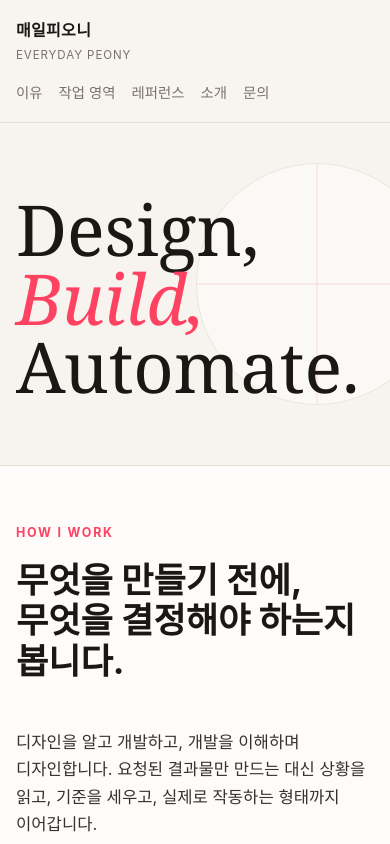
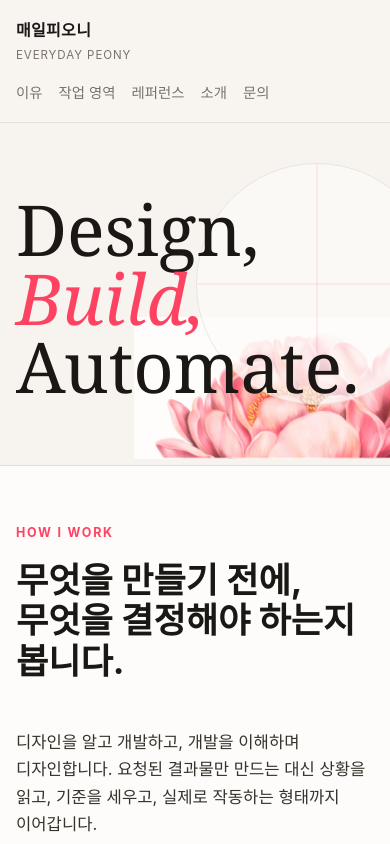
Before and after one commit to thePeony/peonyhome, a website: page index.html in a window 390 px wide. Shown: the top 844 px of the page. Drawn offline with Linux system fonts and the light colour scheme.

Commit message:
Add peony hero image and refine reference heading

```diff
--- a/index.html
+++ b/index.html
@@ -50,6 +50,7 @@
             <em>Build,</em><br />
             Automate.
           </h1>
+          <img class="hero-peony" src="assets/peony-hero.png" alt="" aria-hidden="true" />
         </div>
       </section>
 
--- a/styles.css
+++ b/styles.css
@@ -129,6 +129,18 @@ a { color: inherit; }
     var(--paper);
   opacity: 0.72;
   z-index: -1;
+}
+
+.hero-peony {
+  position: absolute;
+  right: clamp(-2rem, 4vw, 3rem);
+  bottom: -5.5rem;
+  z-index: -1;
+  width: min(45vw, 520px);
+  min-width: 280px;
+  height: auto;
+  opacity: 0.92;
+  pointer-events: none;
 }
 
 .eyebrow {
@@ -541,7 +553,7 @@ h2 {
 
 .reference-list h3 {
   margin: 0;
-  font-size: clamp(1.25rem, 2.4vw, 1.9rem);
+  font-size: clamp(1.25rem, 1.8vw, 1.4rem);
   line-height: 1.25;
 }
 
@@ -932,6 +944,14 @@ h2 {
     right: -4rem;
   }
 
+  .hero-peony {
+    right: -5rem;
+    bottom: -3.6rem;
+    width: 82vw;
+    min-width: 0;
+    opacity: 0.8;
+  }
+
   .section {
     padding: 3.5rem 0;
   }
```
Also changed, not shown: assets/peony-hero.png (added).
